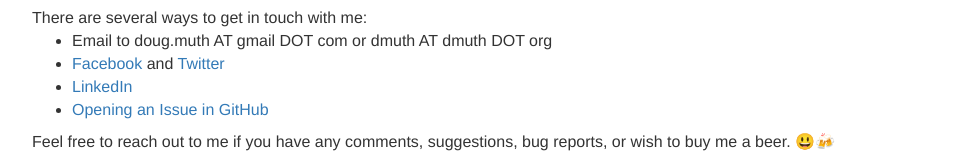
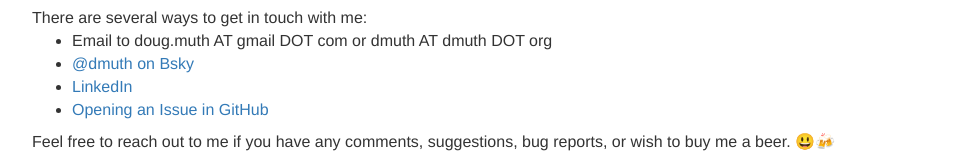
Before and after one commit to dmuth/diceware, a website: page index.html in a window 1280 px wide. Shown: the part 4917-5070 px from the top of the page, without its empty margins (148-1116 px from the left). Drawn offline with Linux system fonts and the light colour scheme.

Commit message:
Updated text

```diff
--- a/index.html
+++ b/index.html
@@ -442,7 +442,7 @@ My name is <a href="http://www.dmuth.org/">Douglas Muth</a>, and I am a software
 There are several ways to get in touch with me:
 <ul>
 <li>Email to doug.muth AT gmail DOT com or dmuth AT dmuth DOT org</li>
-<li><a href="http://www.facebook.com/dmuth">Facebook</a> and <a href="http://twitter.com/dmuth">Twitter</a></li>
+<li><a href="https://dmuth.bsky.social/">@dmuth on Bsky</a>
 <li><a href="http://www.linkedin.com/in/dmuth">LinkedIn</a></li>
 <li><a href="https://github.com/dmuth/diceware/issues">Opening an Issue in GitHub</a>
 </ul>
```
Also changed, not shown: README.md.
